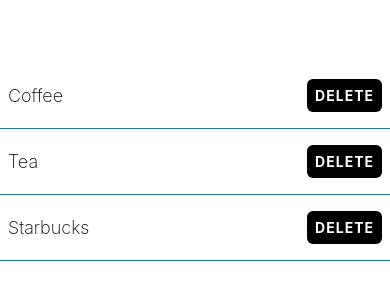
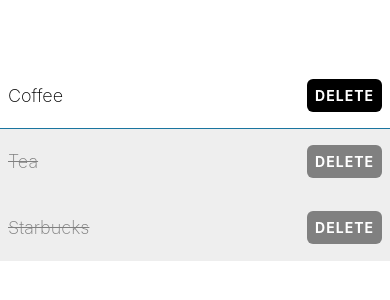
Before and after one commit to Vecttory/Taskly, a React Native app: screen / in a window 390 px wide. Shown: the part 260-560 px from the top of the page. Built offline with nearby package versions, Linux system fonts and the light colour scheme.

Commit message:
styling in buttons done

```diff
--- a/App.tsx
+++ b/App.tsx
@@ -6,8 +6,8 @@
   return (
     <View style={styles.container}>
       <ShoppingListItem name="Coffee" />
-      <ShoppingListItem name="Tea" />
-      <ShoppingListItem name="Starbucks" />
+      <ShoppingListItem name="Tea" isCompleted />
+      <ShoppingListItem name="Starbucks" isCompleted />
     </View>
   );
 }
--- a/components/ShoppingListItem.tsx
+++ b/components/ShoppingListItem.tsx
@@ -3,9 +3,10 @@
 
 type Props = {
   name: string;
+  isCompleted?: boolean;
 };
 
-export function ShoppingListItem({ name }: Props) {
+export function ShoppingListItem({ name, isCompleted }: Props) {
   const handleDelete = () => {
     Alert.alert(
       `Are you sure you want to delete ${name}?`,
@@ -24,10 +25,14 @@
     );
   };
   return (
-    <View style={styles.itemContainer}>
-      <Text style={styles.itemText}>{name}</Text>
+    <View
+      style={[styles.itemContainer, isCompleted && styles.completedContainer]}
+    >
+      <Text style={[styles.itemText, isCompleted && styles.completedItemText]}>
+        {name}
+      </Text>
       <TouchableOpacity
-        style={styles.button}
+        style={[styles.button, isCompleted && styles.completedButton]}
         onPress={handleDelete}
         activeOpacity={0.8}
       >
@@ -47,14 +52,25 @@
     justifyContent: "space-between",
     alignItems: "center",
   },
+  completedContainer: {
+    backgroundColor: theme.colorLightGrey,
+    borderBottomColor: theme.colorLightGrey,
+  },
   itemText: {
     fontSize: 18,
     fontWeight: "200",
+  },
+  completedItemText: {
+    textDecorationLine: "line-through",
+    color: theme.colorGray,
   },
   button: {
     backgroundColor: theme.colorBlack,
     padding: 8,
     borderRadius: 6,
+  },
+  completedButton: {
+    backgroundColor: theme.colorGray,
   },
   buttonText: {
     color: theme.colorWhite,
--- a/theme.ts
+++ b/theme.ts
@@ -2,4 +2,6 @@
   colorCerulean: "#1a759f",
   colorWhite: "#fff",
   colorBlack: "#000",
+  colorGray: "grey",
+  colorLightGrey: "#eee",
 };
```
